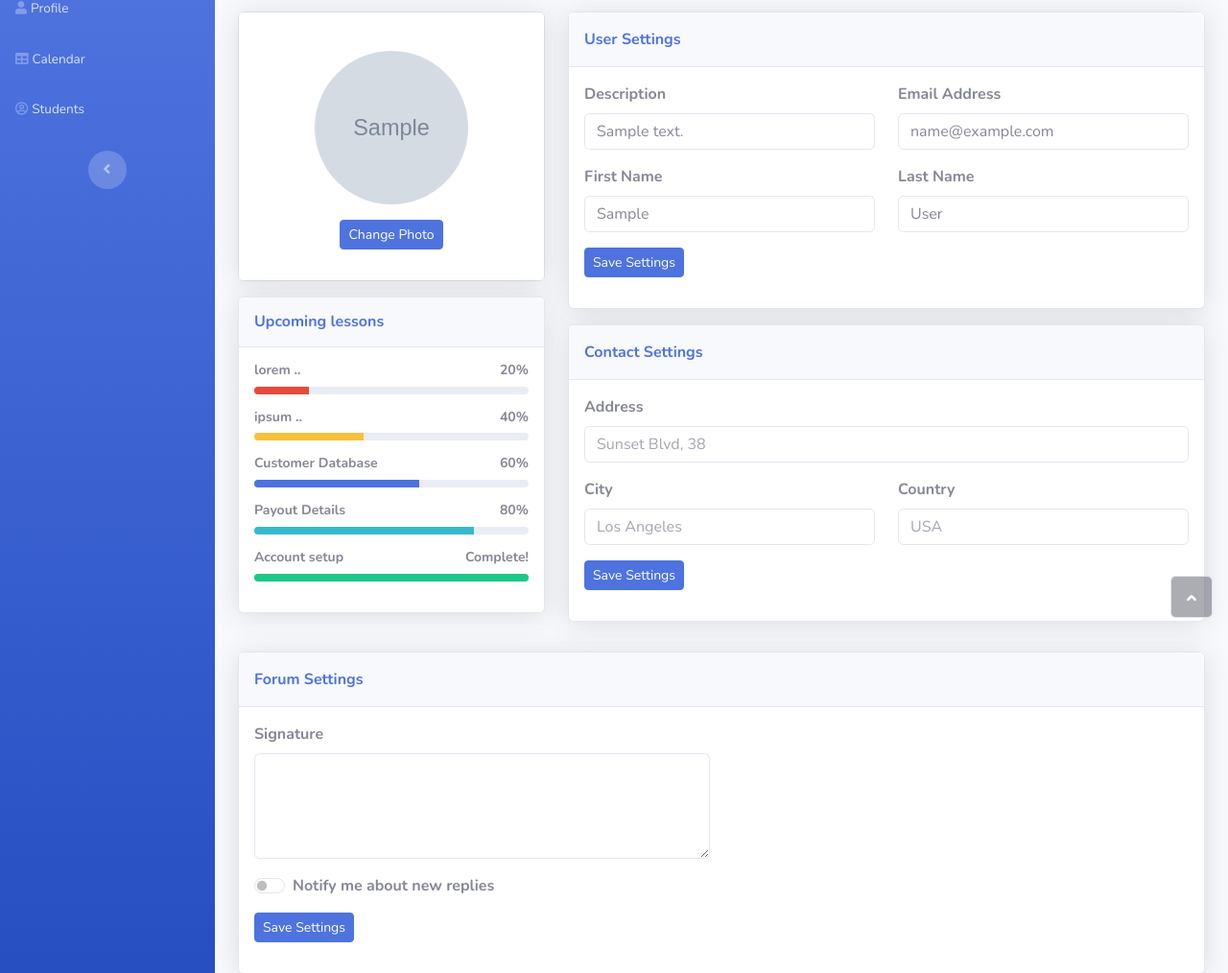
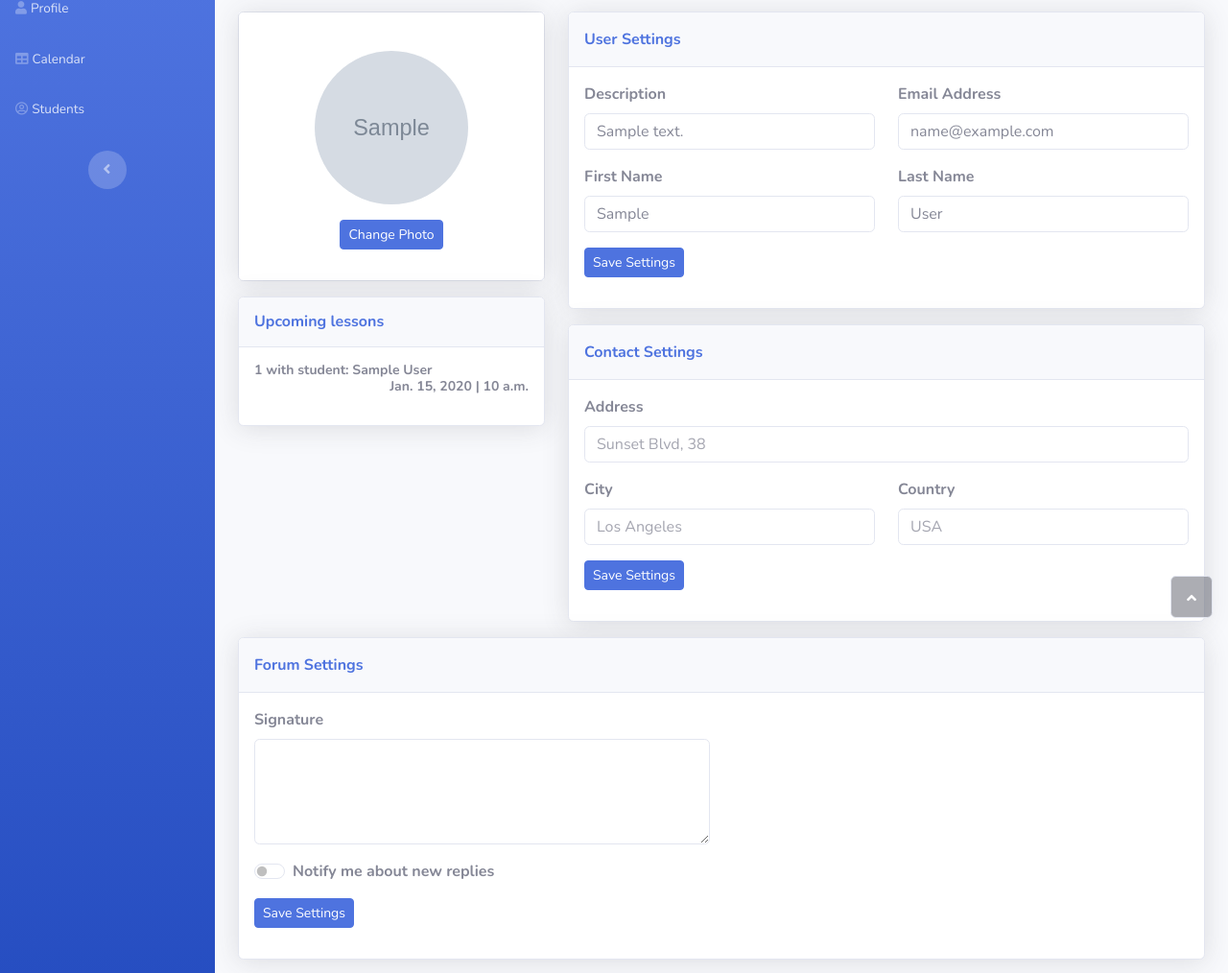
Before and after one commit to szyjankowski/tutorApp, a Django app: page /profile/ in a window 1280 px wide. Shown: the part 140-1154 px from the top of the page at 96% size. Run offline with Django 5.2, Linux system fonts and the light colour scheme; a user stored in the database is signed in; tables that the repository leaves empty hold one stand-in row (values such as "Sample post"); grey boxes marked "Sample" are stand-in pictures; some libraries are stand-ins or nearby versions.

Commit message:
feat: add upcoming lessons section in profiles both for tutors and student

```diff
--- a/users/templates/users/profile.html
+++ b/users/templates/users/profile.html
@@ -21,26 +21,23 @@
                     <h6 class="text-primary fw-bold m-0">Upcoming lessons</h6>
                 </div>
                 <div class="card-body">
-                    <h4 class="small fw-bold">lorem .. <span class="float-end">20%</span></h4>
-                    <div class="progress progress-sm mb-3">
-                        <div class="progress-bar bg-danger" aria-valuenow="20" aria-valuemin="0" aria-valuemax="100" style="width: 20%;"><span class="visually-hidden">20%</span></div>
-                    </div>
-                    <h4 class="small fw-bold">ipsum .. <span class="float-end">40%</span></h4>
-                    <div class="progress progress-sm mb-3">
-                        <div class="progress-bar bg-warning" aria-valuenow="40" aria-valuemin="0" aria-valuemax="100" style="width: 40%;"><span class="visually-hidden">40%</span></div>
-                    </div>
-                    <h4 class="small fw-bold">Customer Database<span class="float-end">60%</span></h4>
-                    <div class="progress progress-sm mb-3">
-                        <div class="progress-bar bg-primary" aria-valuenow="60" aria-valuemin="0" aria-valuemax="100" style="width: 60%;"><span class="visually-hidden">60%</span></div>
-                    </div>
-                    <h4 class="small fw-bold">Payout Details<span class="float-end">80%</span></h4>
-                    <div class="progress progress-sm mb-3">
-                        <div class="progress-bar bg-info" aria-valuenow="80" aria-valuemin="0" aria-valuemax="100" style="width: 80%;"><span class="visually-hidden">80%</span></div>
-                    </div>
-                    <h4 class="small fw-bold">Account setup<span class="float-end">Complete!</span></h4>
-                    <div class="progress progress-sm mb-3">
-                        <div class="progress-bar bg-success" aria-valuenow="100" aria-valuemin="0" aria-valuemax="100" style="width: 100%;"><span class="visually-hidden">100%</span></div>
-                    </div>
+                    {% if not user.is_tutor %}
+                        {% for lesson in  user.student_lessons.all %}
+                            <h4 class="small fw-bold">{{ lesson.get_subject_display }} with tutor: {{ lesson.tutor.get_full_name }}<span class="float-end">{{ lesson.date }} | {{ lesson.start_time }}</span></h4>
+        {#                    <div class="progress progress-sm mb-3">#}
+        {#                        <div class="progress-bar bg-danger" aria-valuenow="20" aria-valuemin="0" aria-valuemax="100" style="width: 20%;"><span class="visually-hidden">20%</span></div>#}
+        {#                    </div>#}
+                            <br>
+                        {% endfor %}
+                    {% else %}
+                        {% for lesson in  user.tutor_lessons.all %}
+                        <h4 class="small fw-bold">{{ lesson.get_subject_display }} with student: {{ lesson.student.get_full_name }}<span class="float-end">{{ lesson.date }} | {{ lesson.start_time }}</span></h4>
+    {#                    <div class="progress progress-sm mb-3">#}
+    {#                        <div class="progress-bar bg-danger" aria-valuenow="20" aria-valuemin="0" aria-valuemax="100" style="width: 20%;"><span class="visually-hidden">20%</span></div>#}
+    {#                    </div>#}
+                        <br>
+                        {% endfor %}
+                    {% endif %}
                 </div>
             </div>
         </div>
```
